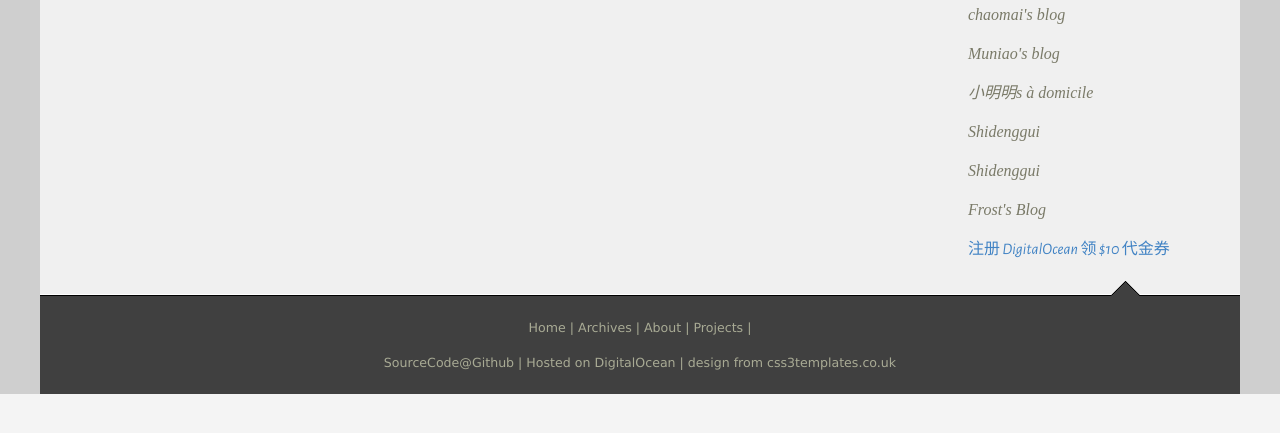
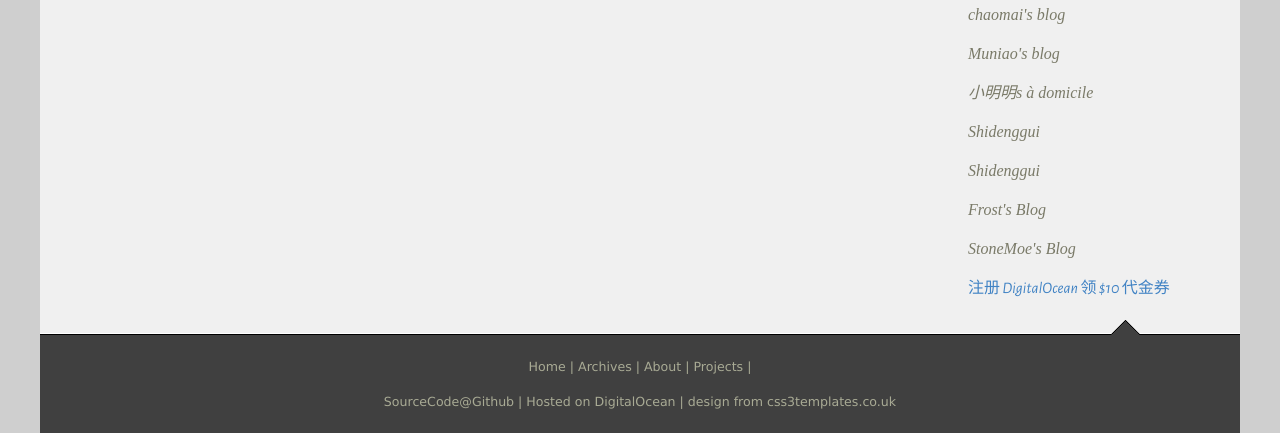
Before and after one commit to laike9m/My_Blog, a Django app: page /blog/ in a window 1280 px wide. Shown: the part 1546-1979 px from the top of the page. Before the commit the page ends 1940 px from the top, so only its background shows below. Run offline with Django 3.2, Linux system fonts and the light colour scheme; data that the repository does not hold is empty; some libraries are stand-ins or nearby versions; some web fonts are replaced.

Commit message:
Update blog_base.html

```diff
--- a/css3two_blog/templates/css3two_blog/blog_base.html
+++ b/css3two_blog/templates/css3two_blog/blog_base.html
@@ -142,7 +142,7 @@
           <div id="blogroll" style="font-family: AlegreyaSansBold;">
             <h2 style="font-size:18px; color: #333333">Blogroll</h2>
             <p>
-              <a href="http://blog.binux.me" target="_blank" class="blogroll">Binuxの杂货铺</a>
+              <a href="https://binux.blog" target="_blank" class="blogroll">Binuxの杂货铺</a>
             </p>
             <p>
               <a href="https://blog.lilydjwg.me" target="_blank"
@@ -240,6 +240,10 @@
               <a href="https://frostming.com" target="_blank"
                  class="blogroll">Frost's Blog</a>
             </p>
+            <p>
+              <a href="https://stone.moe" target="_blank"
+                 class="blogroll">StoneMoe's Blog</a>
+            </p>
           </div>
           <p>
             <a style="font-style: normal" target="_blank" href="https://m.do.co/c/a582fa751343">
```
